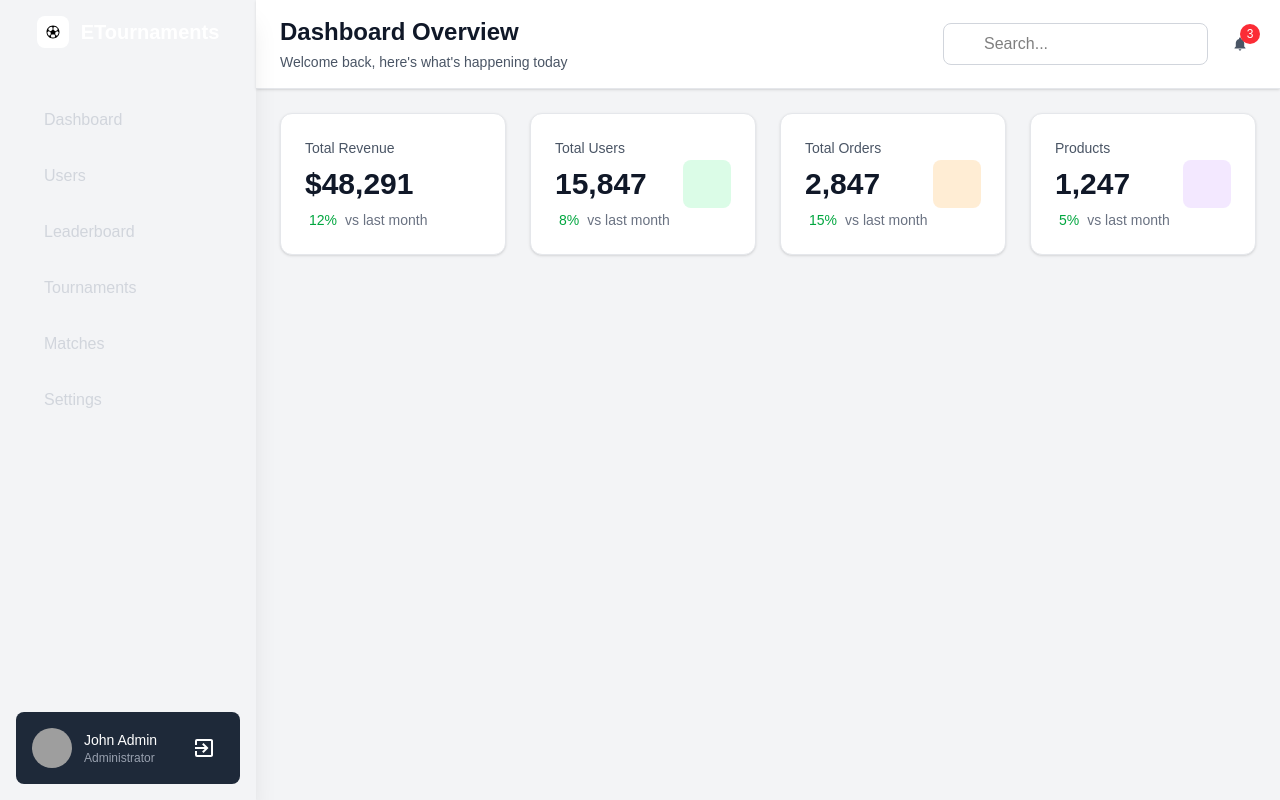
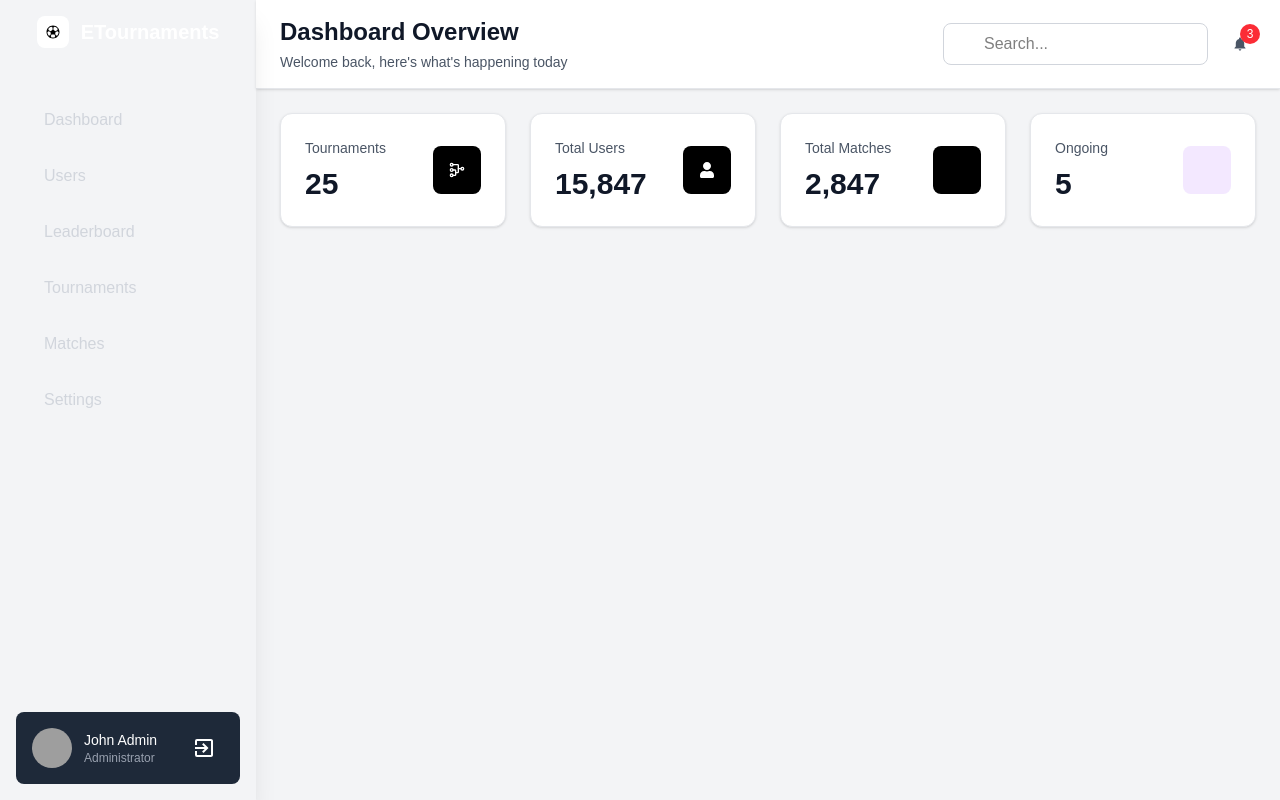
Before and after one commit to Ayomide-Philip/etournament, a Next.js app: page / in a window 1280 px wide. Built offline with nearby package versions, Linux system fonts and the light colour scheme; grey boxes are pictures that could not be loaded.

Commit message:
Update Home component to display tournament, user, match, and ongoing statistics with new icons

```diff
--- a/app/page.js
+++ b/app/page.js
@@ -1,3 +1,7 @@
+import { TbTournament } from "react-icons/tb";
+import { FaUser } from "react-icons/fa";
+import { RiFootballFill } from "react-icons/ri";
+
 export default function Home() {
   return (
     <main className="p-6 dark:bg-gray-900 dark:text-gray-100">
@@ -5,20 +9,11 @@ export default function Home() {
         <div className="bg-white rounded-xl shadow-sm border border-gray-200 p-6 hover:shadow-md transition-shadow">
           <div className="flex items-center justify-between">
             <div>
-              <p className="text-sm font-medium text-gray-600">Total Revenue</p>
-              <p className="text-3xl font-bold text-gray-900 mt-2">$48,291</p>
-              <div className="flex items-center mt-2">
-                <span className="text-green-600 text-sm font-medium flex items-center">
-                  <i className="fas fa-arrow-up mr-1"></i>
-                  12%
-                </span>
-                <span className="text-gray-500 text-sm ml-2">
-                  vs last month
-                </span>
-              </div>
+              <p className="text-sm font-medium text-gray-600">Tournaments</p>
+              <p className="text-3xl font-bold text-gray-900 mt-2">25</p>
             </div>
-            <div className="w-12 h-12 bg-cordes-blue bg-opacity-10 rounded-lg flex items-center justify-center">
-              <i className="fas fa-dollar-sign text-cordes-blue text-xl"></i>
+            <div className="w-12 h-12 bg-black text-white rounded-lg flex items-center justify-center">
+              <TbTournament />
             </div>
           </div>
         </div>
@@ -28,18 +23,9 @@ export default function Home() {
             <div>
               <p className="text-sm font-medium text-gray-600">Total Users</p>
               <p className="text-3xl font-bold text-gray-900 mt-2">15,847</p>
-              <div className="flex items-center mt-2">
-                <span className="text-green-600 text-sm font-medium flex items-center">
-                  <i className="fas fa-arrow-up mr-1"></i>
-                  8%
-                </span>
-                <span className="text-gray-500 text-sm ml-2">
-                  vs last month
-                </span>
-              </div>
             </div>
-            <div className="w-12 h-12 bg-green-100 rounded-lg flex items-center justify-center">
-              <i className="fas fa-users text-green-600 text-xl"></i>
+            <div className="w-12 h-12 bg-black text-white rounded-lg flex items-center justify-center">
+              <FaUser />
             </div>
           </div>
         </div>
@@ -47,20 +33,11 @@ export default function Home() {
         <div className="bg-white rounded-xl shadow-sm border border-gray-200 p-6 hover:shadow-md transition-shadow">
           <div className="flex items-center justify-between">
             <div>
-              <p className="text-sm font-medium text-gray-600">Total Orders</p>
+              <p className="text-sm font-medium text-gray-600">Total Matches</p>
               <p className="text-3xl font-bold text-gray-900 mt-2">2,847</p>
-              <div className="flex items-center mt-2">
-                <span className="text-green-600 text-sm font-medium flex items-center">
-                  <i className="fas fa-arrow-up mr-1"></i>
-                  15%
-                </span>
-                <span className="text-gray-500 text-sm ml-2">
-                  vs last month
-                </span>
-              </div>
             </div>
-            <div className="w-12 h-12 bg-orange-100 rounded-lg flex items-center justify-center">
-              <i className="fas fa-shopping-cart text-orange-600 text-xl"></i>
+            <div className="w-12 h-12 bg-black rounded-lg flex items-center justify-center">
+              <RiFootballFill />
             </div>
           </div>
         </div>
@@ -68,17 +45,8 @@ export default function Home() {
         <div className="bg-white rounded-xl shadow-sm border border-gray-200 p-6 hover:shadow-md transition-shadow">
           <div className="flex items-center justify-between">
             <div>
-              <p className="text-sm font-medium text-gray-600">Products</p>
-              <p className="text-3xl font-bold text-gray-900 mt-2">1,247</p>
-              <div className="flex items-center mt-2">
-                <span className="text-green-600 text-sm font-medium flex items-center">
-                  <i className="fas fa-arrow-up mr-1"></i>
-                  5%
-                </span>
-                <span className="text-gray-500 text-sm ml-2">
-                  vs last month
-                </span>
-              </div>
+              <p className="text-sm font-medium text-gray-600">Ongoing</p>
+              <p className="text-3xl font-bold text-gray-900 mt-2">5</p>
             </div>
             <div className="w-12 h-12 bg-purple-100 rounded-lg flex items-center justify-center">
               <i className="fas fa-box text-purple-600 text-xl"></i>
```
